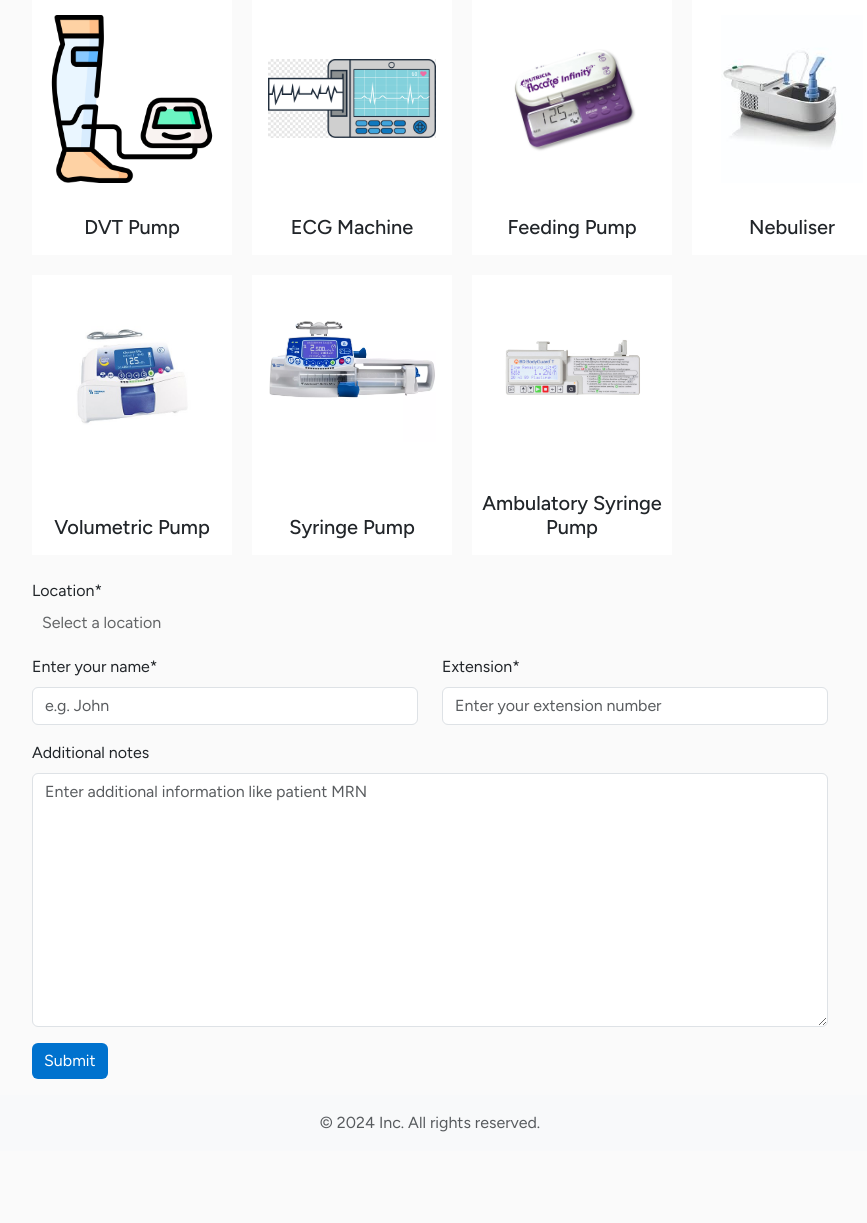
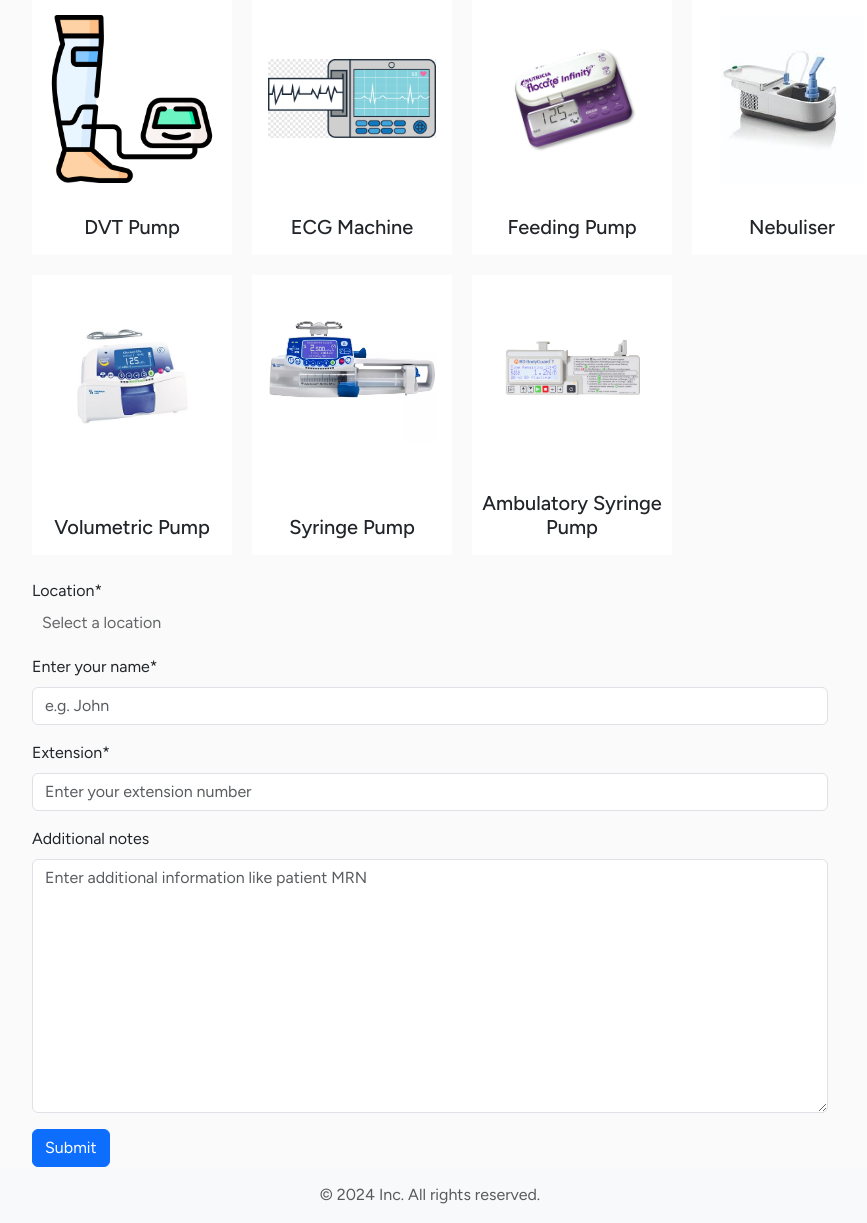
Before and after one commit to qmohebi/equipment_library_web_app, a Django app: page / in a window 1280 px wide. Shown: the part 308-1531 px from the top of the page, without its empty margins (210-1077 px from the left). Before the commit the page ends 1440 px from the top, so only its background shows below. Run offline with Django 5.2, Linux system fonts and the light colour scheme; data comes from the database, SQL or seed files in the repository; parts of the project's set-up code (start-up, migrations or seed data) failed here and were passed over; some libraries are stand-ins or nearby versions.

Commit message:
Seperate crispy form to individual fields

```diff
--- a/library_app/views.py
+++ b/library_app/views.py
@@ -44,8 +44,8 @@ class HomePageView(FormView):
         )
 
     def post(self, request, *args, **kwargs):
+        model_form = ModelSelectionForm(request.POST)
         loan_form = LoanRequestInfo(request.POST)
-        model_form = ModelSelectionForm(request.POST)
 
         if loan_form.is_valid() and model_form.is_valid():
             selected_models = model_form.cleaned_data.get("selected_model")
--- a/templates/home.html
+++ b/templates/home.html
@@ -26,7 +26,13 @@ Equipment Library Loan
     </label>
     {% endfor %}
   </div>
-  <div class="loan-form">{% crispy loan_form %}</div>
+  <div> {{ loan_form.location|as_crispy_field }} </div>
+  <div> {{ loan_form.requester_name|as_crispy_field }} </div>
+  <div> {{ loan_form.extension|as_crispy_field }} </div>
+  <div> {{ loan_form.notes|as_crispy_field }} </div>
+  <button type="submit" class="btn btn-primary">Submit</button>
+
+  {% comment %} <div class="loan-form">{% crispy loan_form %}</div> {% endcomment %}
 </form>
 {% endblock %} {% block scripts %}
 
```
